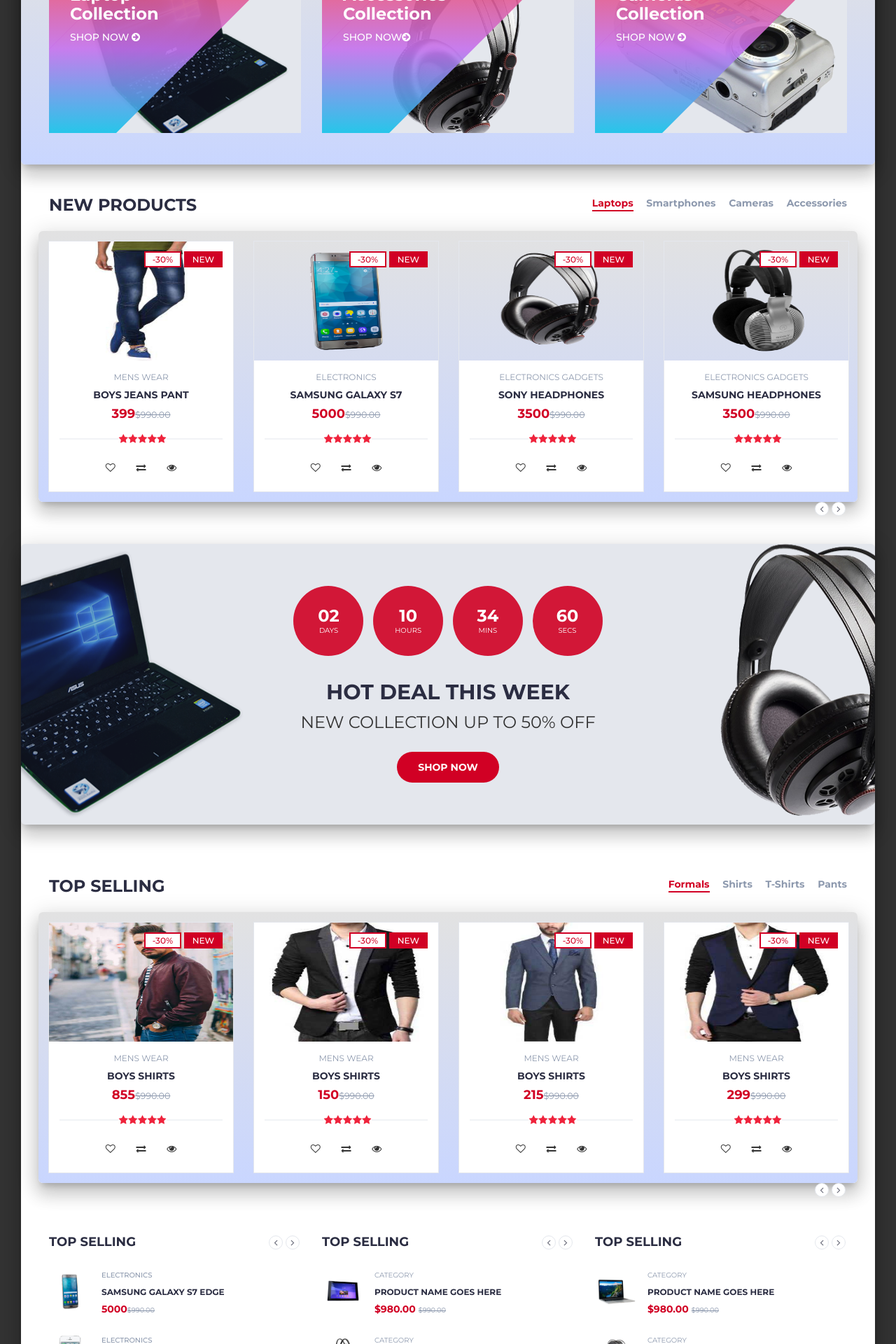
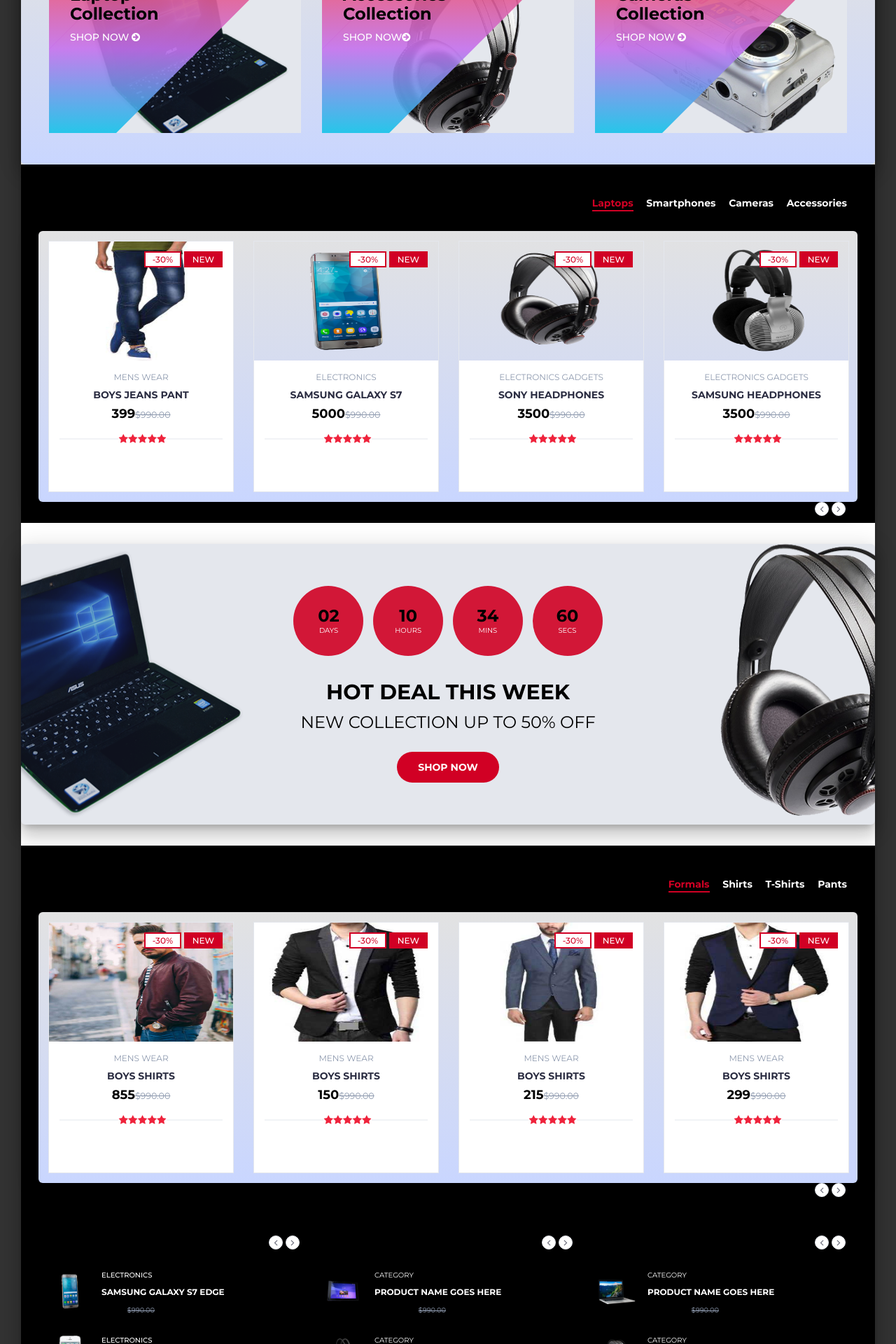
Before and after one commit to NayanAdhikary/AJABNSTECH, a PHP site: page /myfiles/ in a window 1280 px wide. Shown: the part 440-2360 px from the top of the page at 70% size. Run offline with PHP 8.4, Linux system fonts and the light colour scheme; data comes from the database, SQL or seed files in the repository; some libraries are stand-ins or nearby versions.

Commit message:
update header.php update style.css

```diff
--- a/css/style.css
+++ b/css/style.css
@@ -62,7 +62,7 @@
 }
 
 h1, h2, h3, h4, h5, h6 {
-  color: #2B2D42;
+  color: black !important;
   font-weight: 700;
   margin: 0 0 10px;
 }
@@ -334,10 +334,11 @@
 /*----------------------------*\
 	Section
 \*----------------------------*/
-
 .section {
   padding-top: 30px;
   padding-bottom: 30px;
+  background-color: black;
+  color: white !important;
 }
 
 .section-title {
@@ -371,7 +372,7 @@
 
 .section-tab-nav li a {
   font-weight: 700;
-  color: #8D99AE;
+  color: #ffffff;
 }
 
 .section-tab-nav li a:after {
@@ -914,6 +915,7 @@
 .hot-deal p {
   text-transform: uppercase;
   font-size: 24px;
+  color: black;
 }
 
 .hot-deal .cta-btn {
@@ -1183,7 +1185,7 @@
 .product-widget .product-body .product-category {
   text-transform: uppercase;
   font-size: 10px;
-  color: #8D99AE;
+  color: #ffffff;
 }
 
 .product-widget .product-body .product-name {
@@ -1193,6 +1195,7 @@
 
 .product-widget .product-body .product-name>a {
   font-weight: 700;
+  color: #ffffff;
 }
 
 .product-widget .product-body .product-name>a:hover, .product-widget .product-body .product-name>a:focus {
@@ -2006,6 +2009,7 @@
 
 .newsletter p {
   font-size: 24px;
+  color: white !important;
 }
 
 .newsletter form {
--- a/header.php
+++ b/header.php
@@ -69,7 +69,7 @@
 
         }
         .footer-links li a {
-          color: #1E1F29;
+          color: white;
         }
         .mainn-raised {
 
```
